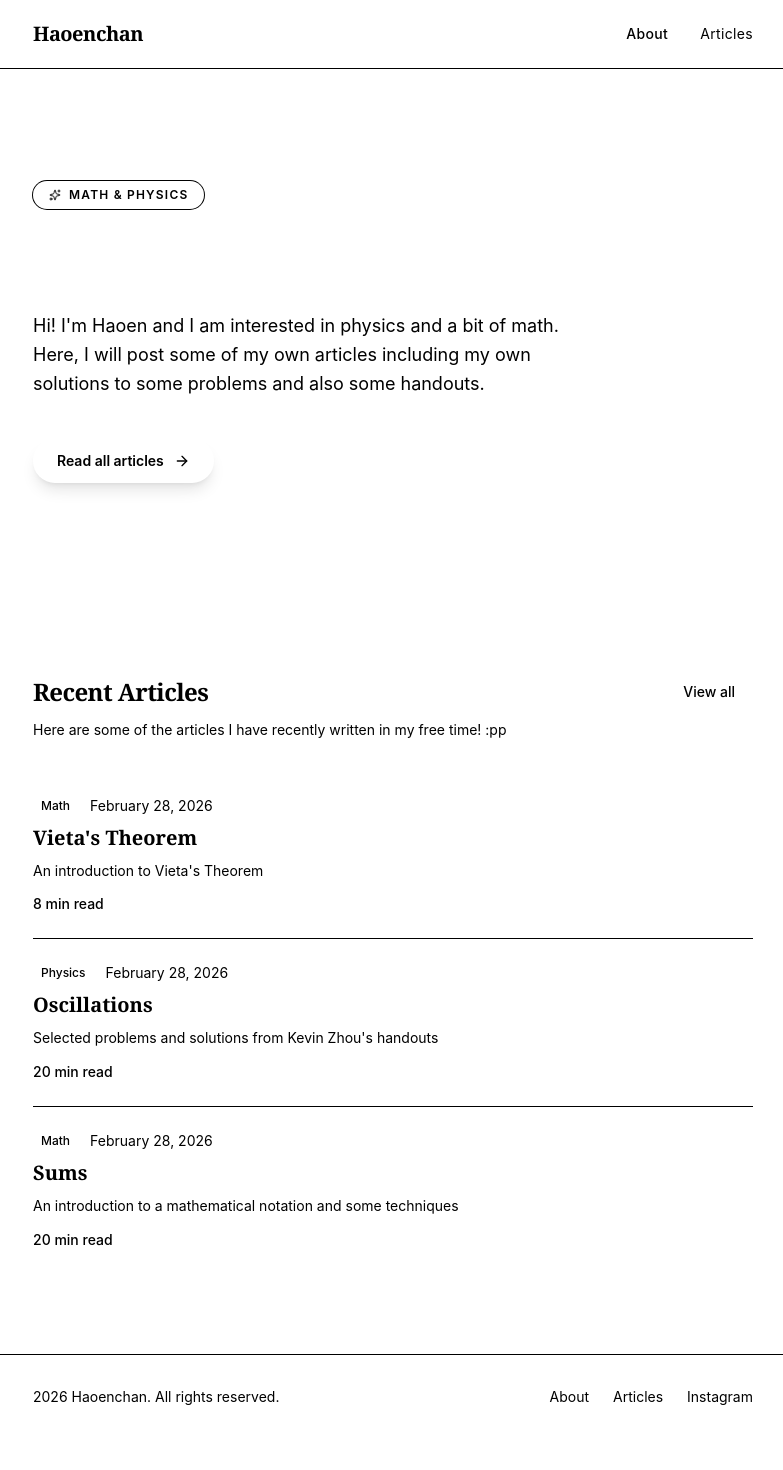
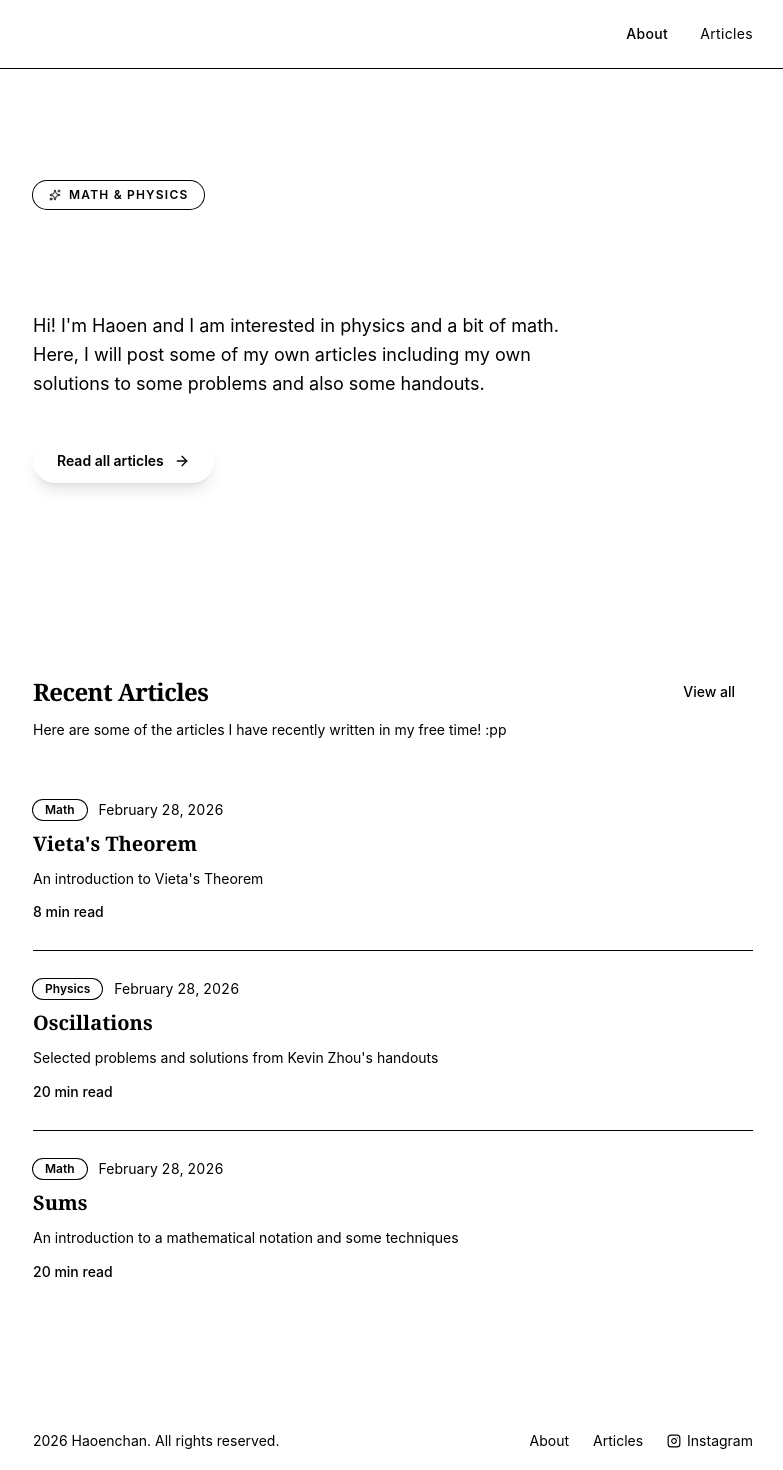
Before and after one commit to haoenchan/v0-blog-and-articles, a Next.js app: page / in a window 1280 px wide. Shown: the top 1470 px of the page, without its empty margins (247-1030 px from the left). Before the commit the page ends 1439 px from the top, so only its background shows below. Built offline with nearby package versions, Linux system fonts and the light colour scheme; a web font is replaced by a local one.

Commit message:
feat: add animations and enhance layout & component styles

```diff
--- a/app/globals.css
+++ b/app/globals.css
@@ -114,3 +114,69 @@ inline {
   --color-sidebar-border: var(--sidebar-border);
   --color-sidebar-ring: var(--sidebar-ring);
 }
+
+@keyframes fade-in {
+  from {
+    opacity: 0;
+  }
+
+  to {
+    opacity: 1;
+  }
+}
+
+@keyframes fade-in-up {
+  from {
+    opacity: 0;
+    transform: translateY(16px);
+  }
+
+  to {
+    opacity: 1;
+    transform: translateY(0);
+  }
+}
+
+@keyframes glow-drift {
+
+  0%,
+  100% {
+    transform: translateX(-50%) translateY(0) scale(1);
+    opacity: 0.6;
+  }
+
+  50% {
+    transform: translateX(-50%) translateY(20px) scale(1.05);
+    opacity: 1;
+  }
+}
+
+@keyframes glow-drift-reverse {
+
+  0%,
+  100% {
+    transform: translateY(0) scale(1);
+    opacity: 0.5;
+  }
+
+  50% {
+    transform: translateY(-15px) scale(1.08);
+    opacity: 0.9;
+  }
+}
+
+.animate-fade-in {
+  animation: fade-in 0.6s ease-out both;
+}
+
+.animate-fade-in-up {
+  animation: fade-in-up 0.7s ease-out both;
+}
+
+.animate-glow-drift {
+  animation: glow-drift 8s ease-in-out infinite;
+}
+
+.animate-glow-drift-reverse {
+  animation: glow-drift-reverse 10s ease-in-out infinite;
+}
--- a/app/layout.tsx
+++ b/app/layout.tsx
@@ -36,11 +36,11 @@ export default function RootLayout({
   children: React.ReactNode
 }>) {
   return (
-    <html lang="en" className={`${inter.variable} ${playfair.variable}`}>
-      <body className="font-sans antialiased">
-        <div className="flex min-h-svh flex-col">
+    <html lang="en" className={`${inter.variable} ${playfair.variable} scroll-smooth`}>
+      <body className="font-sans antialiased bg-background text-foreground selection:bg-primary/20 selection:text-primary">
+        <div className="relative flex min-h-svh flex-col overflow-x-hidden">
           <SiteHeader />
-          <main className="flex-1">{children}</main>
+          <main className="relative flex-1">{children}</main>
           <SiteFooter />
         </div>
       </body>
--- a/components/recent-posts.tsx
+++ b/components/recent-posts.tsx
@@ -1,4 +1,5 @@
 import Link from "next/link"
+import { ArrowUpRight } from "lucide-react"
 import type { BlogPost } from "@/lib/blog-data"
 
 interface RecentPostsProps {
@@ -15,21 +16,37 @@ export function RecentPosts({ posts }: RecentPostsProps) {
           className="group"
         >
           <article
-            className={`flex flex-col gap-2 py-6 ${
-              index !== posts.length - 1 ? "border-b border-border" : ""
-            }`}
+            className={`relative flex flex-col gap-2.5 py-7 transition-all duration-300 ${index !== posts.length - 1
+                ? "border-b border-border/50"
+                : ""
+              }`}
           >
-            <div className="flex items-center gap-3 text-sm">
-              <span className="rounded-md bg-primary/10 px-2 py-0.5 text-xs font-medium text-primary">{post.category}</span>
-              <time className="text-muted-foreground">{post.date}</time>
+            {/* Hover background */}
+            <div className="pointer-events-none absolute -inset-x-5 -inset-y-1 rounded-2xl bg-gradient-to-r from-primary/[0.04] to-accent/[0.02] opacity-0 transition-all duration-500 group-hover:opacity-100" />
+
+            {/* Meta row */}
+            <div className="relative flex items-center gap-3 text-sm">
+              <span className="rounded-full bg-gradient-to-r from-primary/10 to-accent/10 px-3 py-0.5 text-xs font-semibold text-primary ring-1 ring-primary/10 transition-all duration-300 group-hover:ring-primary/25 group-hover:shadow-sm group-hover:shadow-primary/10">
+                {post.category}
+              </span>
+              <time className="text-muted-foreground/50 tabular-nums">{post.date}</time>
             </div>
-            <h3 className="font-serif text-xl font-semibold text-foreground group-hover:text-primary transition-colors">
-              {post.title}
+
+            {/* Title */}
+            <h3 className="relative font-serif text-xl font-semibold text-foreground transition-colors duration-300 group-hover:text-primary">
+              <span className="flex items-center gap-2">
+                {post.title}
+                <ArrowUpRight className="inline-block h-4 w-4 -translate-x-1 translate-y-0.5 text-primary opacity-0 transition-all duration-300 group-hover:translate-x-0 group-hover:translate-y-0 group-hover:opacity-100" />
+              </span>
             </h3>
-            <p className="text-sm leading-relaxed text-muted-foreground line-clamp-2">
+
+            {/* Excerpt */}
+            <p className="relative text-sm leading-relaxed text-muted-foreground/65 line-clamp-2 transition-colors duration-300 group-hover:text-muted-foreground/80">
               {post.excerpt}
             </p>
-            <span className="mt-1 text-sm font-medium text-muted-foreground group-hover:text-foreground transition-colors">
+
+            {/* Read time */}
+            <span className="relative mt-0.5 text-sm font-medium text-muted-foreground/50 transition-colors duration-300 group-hover:text-muted-foreground/70">
               {post.readTime}
             </span>
           </article>
--- a/components/site-footer.tsx
+++ b/components/site-footer.tsx
@@ -1,32 +1,43 @@
 import Link from "next/link"
+import { Instagram } from "lucide-react"
 
 export function SiteFooter() {
   return (
-    <footer className="border-t border-border">
-      <div className="mx-auto flex max-w-3xl flex-col items-center justify-between gap-4 px-6 py-8 sm:flex-row">
-        <p className="text-sm text-muted-foreground">
+    <footer className="relative">
+      {/* Gradient top border */}
+      <div className="h-px bg-gradient-to-r from-transparent via-border to-transparent" />
+
+      <div className="mx-auto flex max-w-3xl flex-col items-center justify-between gap-4 px-6 py-10 sm:flex-row">
+        <p className="text-sm text-muted-foreground/60">
           {"2026 Haoenchan. All rights reserved."}
         </p>
         <nav className="flex items-center gap-6" aria-label="Footer navigation">
           <Link
             href="/"
-            className="text-sm text-muted-foreground transition-colors hover:text-foreground"
+            className="group text-sm text-muted-foreground/70 transition-colors duration-200 hover:text-foreground"
           >
-            About
+            <span className="relative after:absolute after:-bottom-0.5 after:left-0 after:h-px after:w-0 after:bg-foreground/30 after:transition-all after:duration-300 group-hover:after:w-full">
+              About
+            </span>
           </Link>
           <Link
             href="/blog"
-            className="text-sm text-muted-foreground transition-colors hover:text-foreground"
+            className="group text-sm text-muted-foreground/70 transition-colors duration-200 hover:text-foreground"
           >
-            Articles
+            <span className="relative after:absolute after:-bottom-0.5 after:left-0 after:h-px after:w-0 after:bg-foreground/30 after:transition-all after:duration-300 group-hover:after:w-full">
+              Articles
+            </span>
           </Link>
           <a
             href="https://instagram.com/haoenphysics"
             target="_blank"
             rel="noopener noreferrer"
-            className="text-sm text-muted-foreground transition-colors hover:text-foreground"
+            className="group inline-flex items-center gap-1.5 text-sm text-muted-foreground/70 transition-colors duration-200 hover:text-foreground"
           >
-            Instagram
+            <Instagram className="h-3.5 w-3.5 transition-transform duration-300 group-hover:scale-110" />
+            <span className="relative after:absolute after:-bottom-0.5 after:left-0 after:h-px after:w-0 after:bg-foreground/30 after:transition-all after:duration-300 group-hover:after:w-full">
+              Instagram
+            </span>
           </a>
         </nav>
       </div>
--- a/components/site-header.tsx
+++ b/components/site-header.tsx
@@ -3,7 +3,7 @@
 import Link from "next/link"
 import { usePathname } from "next/navigation"
 import { cn } from "@/lib/utils"
-import { useState } from "react"
+import { useState, useEffect } from "react"
 import { Menu, X } from "lucide-react"
 
 const navItems = [
@@ -14,12 +14,32 @@ const navItems = [
 export function SiteHeader() {
   const pathname = usePathname()
   const [mobileOpen, setMobileOpen] = useState(false)
+  const [scrolled, setScrolled] = useState(false)
+
+  useEffect(() => {
+    const onScroll = () => setScrolled(window.scrollY > 10)
+    window.addEventListener("scroll", onScroll, { passive: true })
+    return () => window.removeEventListener("scroll", onScroll)
+  }, [])
 
   return (
-    <header className="border-b border-border bg-card">
+    <header
+      className={cn(
+        "sticky top-0 z-50 border-b transition-all duration-500",
+        scrolled
+          ? "border-border/50 bg-card/70 backdrop-blur-2xl shadow-[0_1px_12px_rgba(0,0,0,0.04)]"
+          : "border-border/80 bg-card backdrop-blur-none shadow-none"
+      )}
+    >
       <div className="mx-auto flex max-w-3xl items-center justify-between px-6 py-5">
-        <Link href="/" className="font-serif text-xl font-bold tracking-tight text-primary">
+        {/* Logo */}
+        <Link
+          href="/"
+          className="group relative font-serif text-xl font-bold tracking-tight"
+        >
+          <span className="bg-gradient-to-r from-primary to-accent bg-[length:200%_100%] bg-clip-text text-transparent transition-all duration-500 group-hover:bg-[position:100%_0]">
             Haoenchan
+          </span>
         </Link>
 
         {/* Desktop nav */}
@@ -29,10 +49,11 @@ export function SiteHeader() {
               key={item.href}
               href={item.href}
               className={cn(
-                "text-sm tracking-wide transition-colors hover:text-foreground",
+                "relative py-1 text-sm tracking-wide transition-colors duration-200 hover:text-foreground",
+                "after:absolute after:-bottom-0.5 after:left-0 after:h-[2px] after:rounded-full after:bg-gradient-to-r after:from-primary after:to-accent after:transition-all after:duration-300",
                 pathname === item.href
-                  ? "text-foreground font-medium"
-                  : "text-muted-foreground"
+                  ? "text-foreground font-medium after:w-full"
+                  : "text-muted-foreground after:w-0 hover:after:w-full"
               )}
             >
               {item.label}
@@ -43,16 +64,35 @@ export function SiteHeader() {
         {/* Mobile toggle */}
         <button
           onClick={() => setMobileOpen(!mobileOpen)}
-          className="sm:hidden text-foreground"
+          className="sm:hidden text-foreground transition-transform duration-200 active:scale-90"
           aria-label="Toggle navigation menu"
         >
-          {mobileOpen ? <X className="h-5 w-5" /> : <Menu className="h-5 w-5" />}
+          <div className="relative h-5 w-5">
+            <Menu
+              className={cn(
+                "absolute inset-0 h-5 w-5 transition-all duration-300",
+                mobileOpen ? "rotate-90 scale-0 opacity-0" : "rotate-0 scale-100 opacity-100"
+              )}
+            />
+            <X
+              className={cn(
+                "absolute inset-0 h-5 w-5 transition-all duration-300",
+                mobileOpen ? "rotate-0 scale-100 opacity-100" : "-rotate-90 scale-0 opacity-0"
+              )}
+            />
+          </div>
         </button>
       </div>
 
-      {/* Mobile nav */}
-      {mobileOpen && (
-        <nav className="border-t border-border px-6 py-4 sm:hidden" aria-label="Mobile navigation">
+      {/* Mobile nav — smooth slide */}
+      <div
+        className={cn(
+          "grid transition-all duration-300 ease-in-out sm:hidden",
+          mobileOpen ? "grid-rows-[1fr] opacity-100" : "grid-rows-[0fr] opacity-0"
+        )}
+      >
+        <div className="overflow-hidden">
+          <nav className="border-t border-border/40 px-6 py-4" aria-label="Mobile navigation">
             <div className="flex flex-col gap-4">
               {navItems.map((item) => (
                 <Link
@@ -71,7 +111,8 @@ export function SiteHeader() {
               ))}
             </div>
           </nav>
-      )}
+        </div>
+      </div>
     </header>
   )
 }
```
Lines whose indentation alone changed are shown as unchanged.
